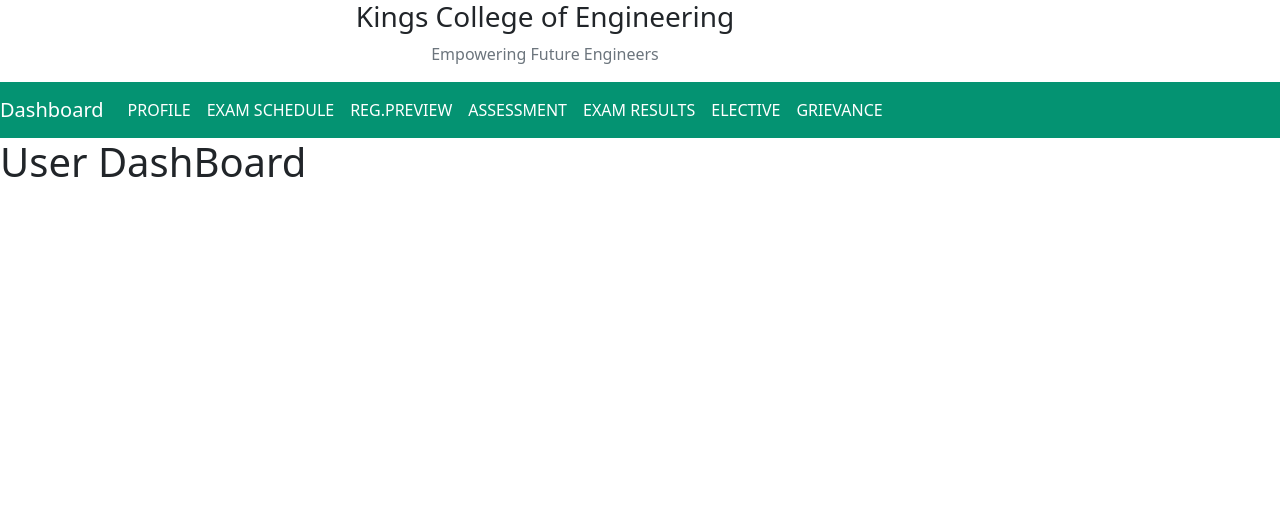
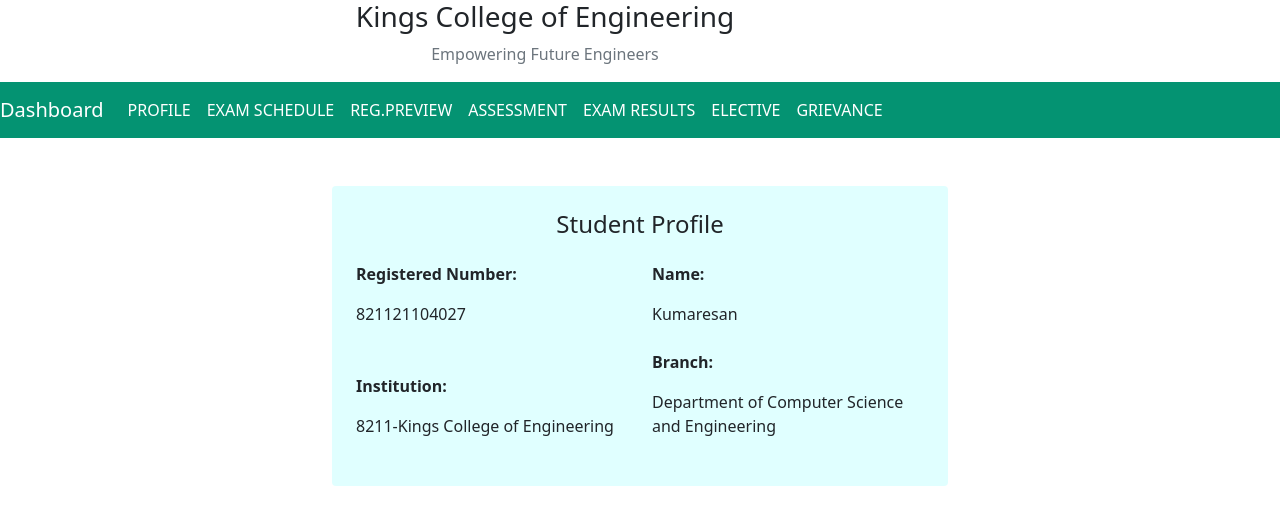
Before and after one commit to kumaresankp/FlaskExamResult, a Flask app: page /user/dashboard in a window 1280 px wide. Shown: the top 525 px of the page. Run offline with Flask 3, Linux system fonts and the light colour scheme; a user stored in the database is signed in.

Commit message:
Second change

```diff
--- a/Result/models.py
+++ b/Result/models.py
@@ -26,3 +26,9 @@ class User(db.Model,UserMixin):
     email = db.Column(db.String(120), unique=True, nullable=False)
     image_file = db.Column(db.String(20), nullable=False, default='default.jpg')
     password = db.Column(db.String(60), nullable=False)
+
+
+class Subject(db.Model):
+    id = db.Column(db.Integer, primary_key=True)
+    semester = db.Column(db.Integer)
+    code = db.Column(db.String(120), unique=True, nullable=False)
--- a/Result/routes.py
+++ b/Result/routes.py
@@ -1,7 +1,7 @@
 from flask import render_template, url_for, flash, redirect,request,send_file,flash
 from Result import app,db,bcrypt
 from Result.forms import AdminForm,MarksForm,RegistrationForm,LoginForm
-from Result.models import Marks,User
+from Result.models import Marks,User,Subject
 import pandas as pd
 from flask_login import login_user,current_user,logout_user,login_required
 
@@ -86,10 +86,19 @@ def upload():
 		flash('File Uploaded','success')
 		return redirect(url_for('adminDashboard'))
 
-
+@app.route("/user/publish")
+def publish():
+	subjects = Subject.query.filter_by(semester=3).all()
+	marks = Marks.query.filter_by(id=current_user.id).all()
+	return render_template('dashboard/publish.html',subjects=subjects,marks=marks)
 
 
 
 @app.route('/templates/sem-1-1')
 def files():
 	return "<h1> files is downloading</h1>"
+
+@app.route('/logout')
+def logout():
+	logout_user()
+	return render_template('home.html')
--- a/Result/templates/dashboard/user.html
+++ b/Result/templates/dashboard/user.html
@@ -1,5 +1,62 @@
 {% extends "layout.html" %}
 
 {% block content %}
-<h1>User DashBoard</h1>
+<div class="container-fluid mt-5">
+  <div class="row justify-content-center">
+    <div class="col-md-6">
+      <div class="bg-lightgreen rounded p-4">
+        <h5 class="text-center mb-4">Student Profile</h5>
+        <div class="row">
+          <div class="col-md-6 mb-4">
+            <p class="font-weight-bold">Registered Number:</p>
+            <p class="mb-0">{{current_user.Regno}}</p>
+          </div>
+          <div class="col-md-6 mb-4">
+            <p class="font-weight-bold">Name:</p>
+            <p class="mb-0">{{current_user.name}}</p>
+          </div>
+          <div class="col-md-6 mb-4">
+            <p class="font-weight-bold">Institution:</p>
+            <p class="mb-0">8211-Kings College of Engineering</p>
+          </div>
+          <div class="col-md-6 mb-4">
+            <p class="font-weight-bold">Branch:</p>
+            <p class="mb-0">Department of Computer Science and Engineering</p>
+          </div>
+        </div>
+      </div>
+    </div>
+  </div>
+</div>
+
+<style>
+    .bg-lightgreen {
+    background-color: lightcyan;
+    }
+
+    .font-weight-bold {
+    font-weight: bold;
+    }
+
+    .mb-4 {
+    margin-top: auto;
+    margin-bottom: 1.5rem;
+    }
+
+    .mb-0 {
+    margin-bottom: 0;
+    }
+
+    .rounded {
+    border-radius: 0.25rem;
+    }
+
+    .p-4 {
+    padding: 1.5rem;
+    }
+
+    h5 {
+    font-size: 1.5rem;
+    }
+    </style>
 {%endblock%}
--- a/Result/templates/layout.html
+++ b/Result/templates/layout.html
@@ -33,7 +33,7 @@
         <div class="collapse navbar-collapse" id="navbarNav">
             <ul class="navbar-nav">
                 <li class="nav-item">
-                    <a class="nav-link" href="#">PROFILE</a>
+                    <a class="nav-link" href="/user/dashboard">PROFILE</a>
                 </li>
                 <li class="nav-item">
                     <a class="nav-link" href="#">EXAM SCHEDULE</a>
@@ -45,7 +45,7 @@
                     <a class="nav-link" href="#">ASSESSMENT</a>
                 </li>
                 <li class="nav-item">
-                    <a class="nav-link" href="#">EXAM RESULTS</a>
+                    <a class="nav-link" href="/user/publish">EXAM RESULTS</a>
                 </li>
                 <li class="nav-item">
                     <a class="nav-link" href="#">ELECTIVE</a>
```
Also changed, not shown: Result/templates/dashboard/publish.html (added, +44 -0 lines), instance/site.db.
